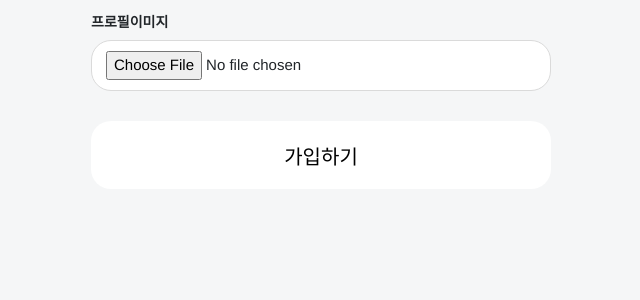
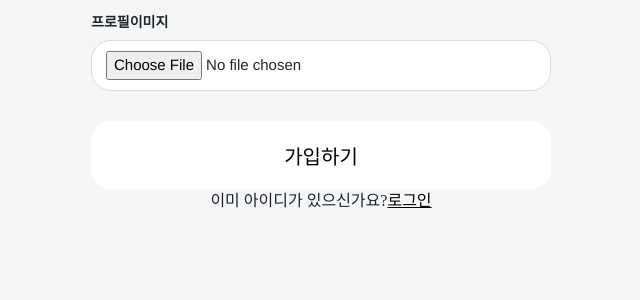
Before and after one commit to JJinPum-MyeongPum/JJinPum-MyeongPum, a Django app: page /account/signup/ in a window 1280 px wide. Shown: the part 433-733 px from the top of the page, without its empty margins (319-959 px from the left). Run offline with Django 3.2, Linux system fonts and the light colour scheme; some web fonts are replaced.

Commit message:
[지영][개발] :: 회원가입페이지 완성

```diff
--- a/JmProject/account/templates/signup.html
+++ b/JmProject/account/templates/signup.html
@@ -33,7 +33,7 @@
                 </span>
             </div>
 
-            <!-- NAME -->
+            <!-- NICKNAME -->
             <div>
                 <h3 class="join_title"><label for="nickname">별명</label></h3>
                 <span class="box int_name">
@@ -54,6 +54,7 @@
                 <button id="btnJoin">
                     가입하기
                 </button>
+                <p style="text-align: center;">이미 아이디가 있으신가요?<a href="{% url 'login' %}" style="color:black;">로그인</a></p>
             </div>
         </div>
     </div>
```
